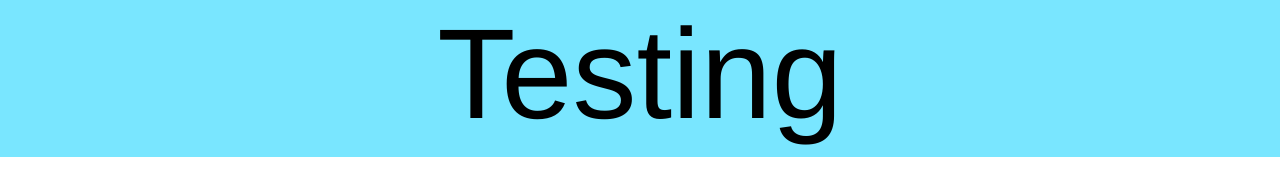
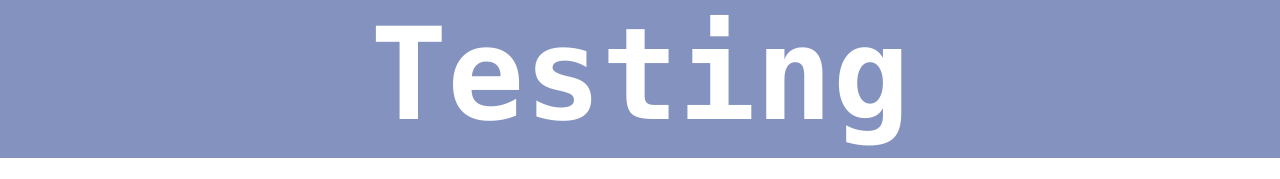
Before and after one commit to YianDZh/SnapJs, a plain HTML site: page index.html in a window 1280 px wide. Shown: the top 179 px of the page. Drawn offline with Linux system fonts and the light colour scheme.

Commit message:
Changed tittle style

```diff
--- a/style.css
+++ b/style.css
@@ -5,17 +5,17 @@ body {
 }
 
 .main-header {
-    background-color: rgba(0, 208, 255, 0.525);
-    padding-bottom: 10px;
+    background-color: rgba(22, 48, 134, 0.525);
+    padding-bottom: 9px;
 }
 
 .title {
     text-align: center;
     margin: 0;
     font-size: 8em;
-    font-family: "Helvetica";
-    font-weight: normal;
-    color: rgb(0, 0, 0);
+    font-family: "Monaco";
+    font-weight: bold;
+    color: rgb(255, 255, 255);
 }
 
 #card-container {
```
